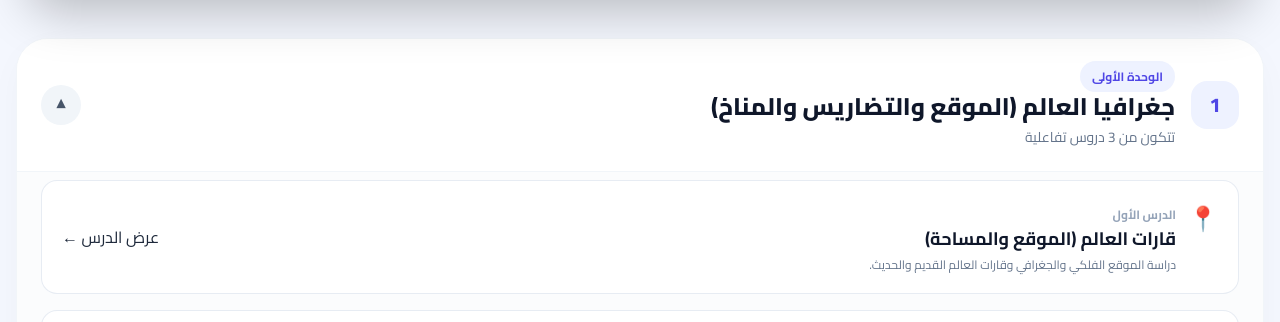
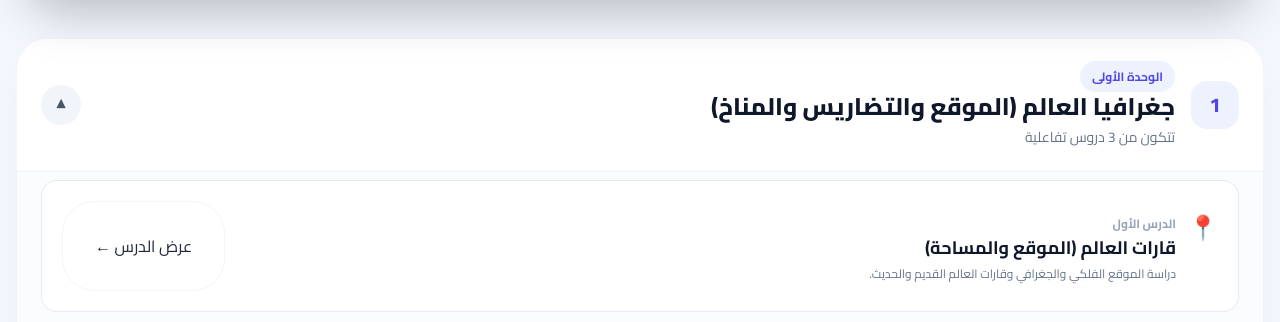
Before and after one commit to ahmedkhaledabdulhafeez-svg/digitalexplorercenter, a plain HTML site: page page3.html in a window 1280 px wide. Shown: the part 404-726 px from the top of the page. Drawn offline with nearby package versions, Linux system fonts and the light colour scheme.

Commit message:
Update page3.html

```diff
--- a/page3.html
+++ b/page3.html
@@ -89,7 +89,7 @@
               </div>
             </div>
             <!-- ضع رابط صفحة الدرس بدلاً من # -->
-            <a href="##">
+            <a href="geo-unit1-lesson1.html" class="block bg-white rounded-[2rem] p-8 border border-slate-100 group hover:shadow-xl transition-all">
               <span>عرض الدرس</span>
               <span>←</span>
             </a>
```
